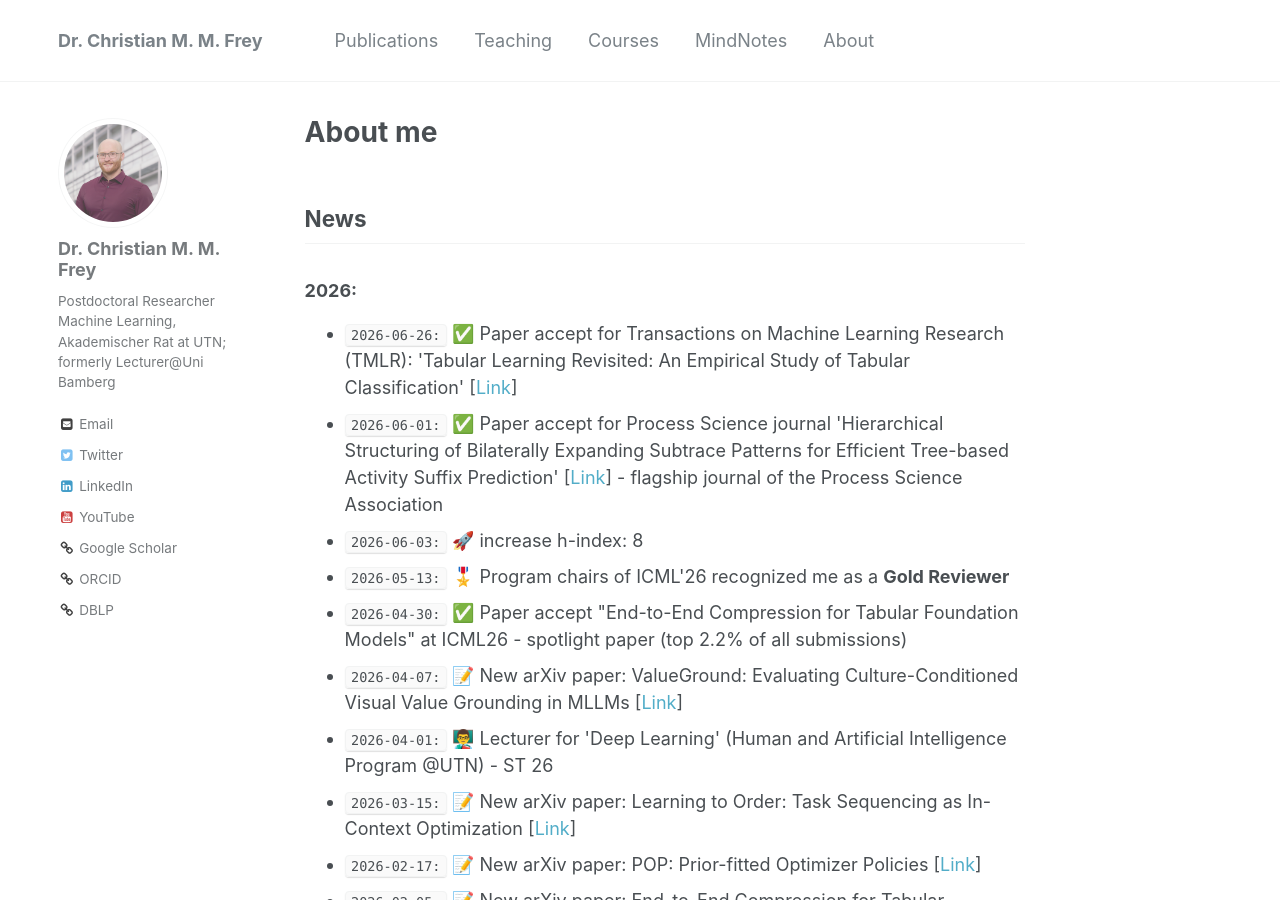
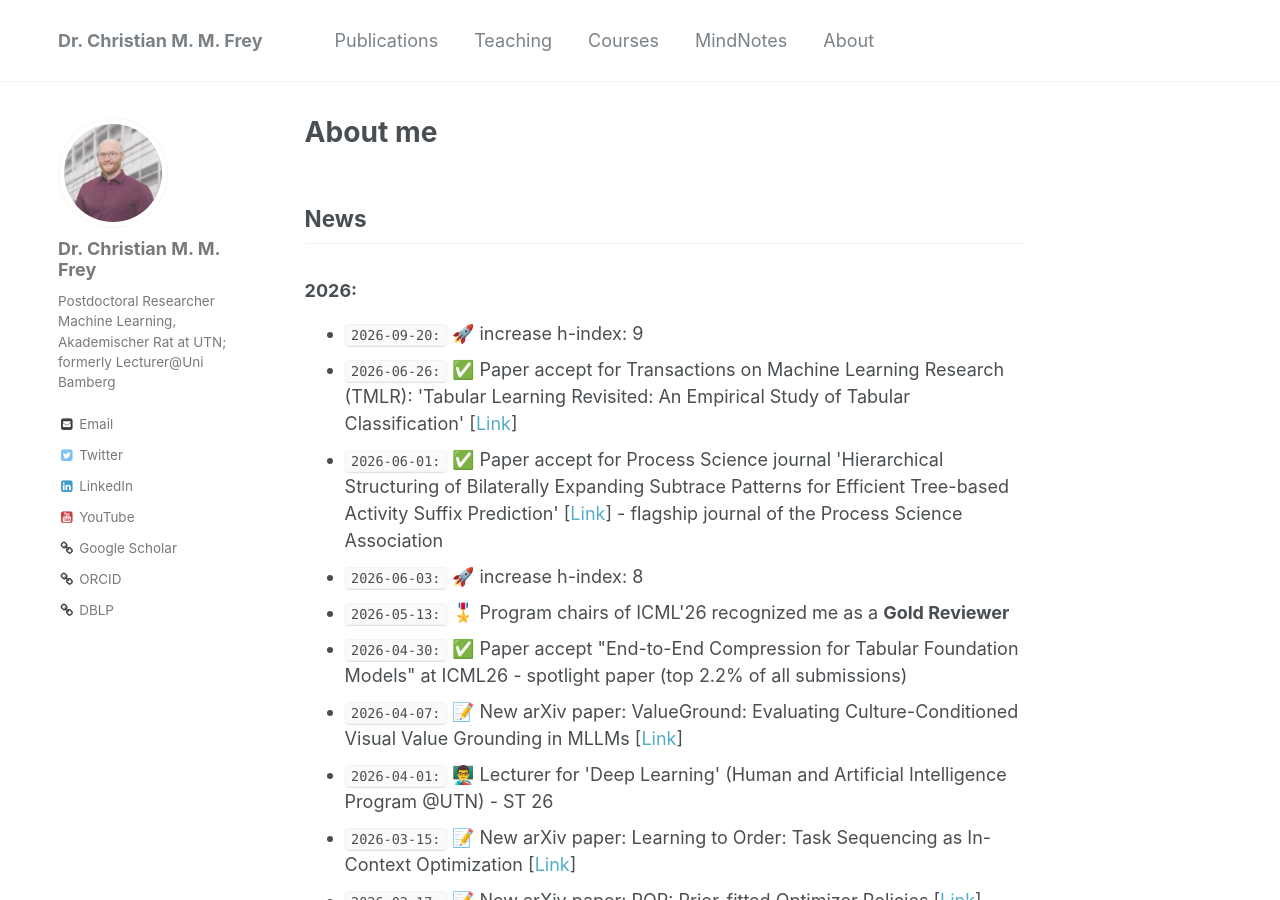
Before and after one commit to christianmaxmike/christianmaxmike.github.io, a Jekyll site: the page built from _pages/about.md, in a window 1280 px wide and 900 px high. Built offline with Jekyll 4.4.1, drawn with Linux system fonts in a browser that asks for light colours.

Commit message:
Add news items for 2026 updates

```diff
--- a/_pages/about.md
+++ b/_pages/about.md
@@ -17,6 +17,7 @@ redirect_from:
 ## News
 ### 2026:
 <ul>
+	<li><code>2026-09-20:</code> 🚀 increase h-index: 9</li>
 	<li><code>2026-06-26:</code> ✅ Paper accept for Transactions on Machine Learning Research (TMLR): 'Tabular Learning Revisited: An Empirical Study of Tabular Classification' [<a href="https://openreview.net/pdf?id=I8BIGp4XOb">Link</a>]</li>
 	<li><code>2026-06-01:</code> ✅ Paper accept for Process Science journal 'Hierarchical Structuring of Bilaterally Expanding Subtrace Patterns for Efficient Tree-based Activity Suffix Prediction' [<a href="https://link.springer.com/article/10.1007/s44311-026-00050-y">Link</a>] - flagship journal of the Process Science Association</li>
 	<li><code>2026-06-03:</code> 🚀 increase h-index: 8</li>
```
